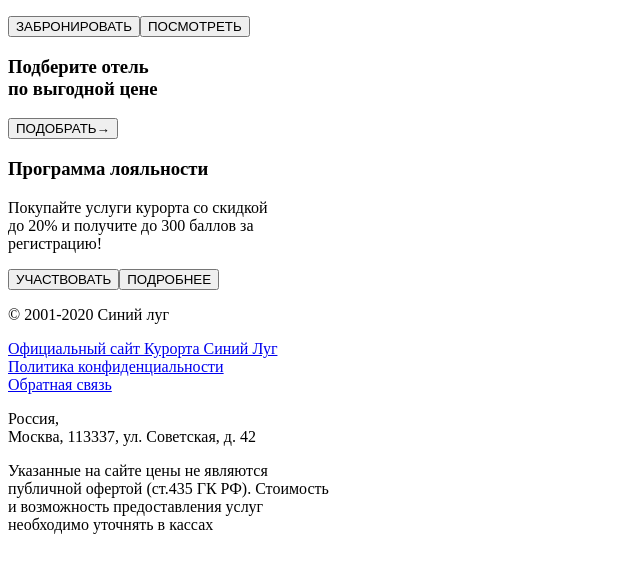
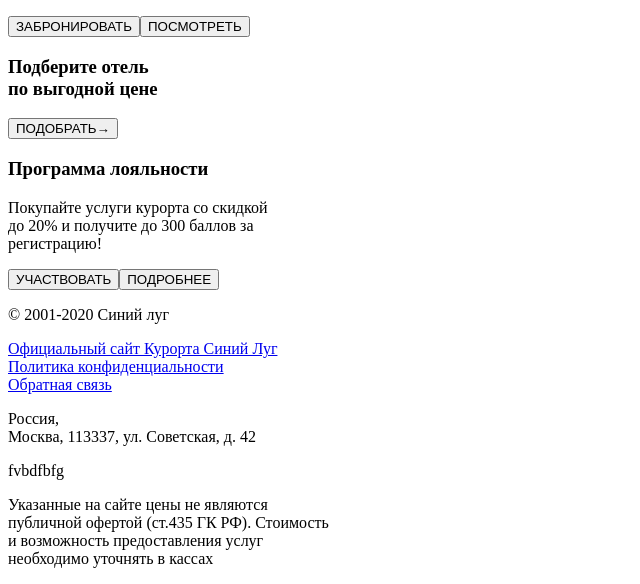
Before and after one commit to GogaVopilin/VotTakVot, a plain HTML site: page index.html in a window 1280 px wide. Shown: the part 3206-3790 px from the top of the page, without its empty margins (0-640 px from the left). Before the commit the page ends 3756 px from the top, so only its background shows below. Drawn offline with Linux system fonts and the light colour scheme.

Commit message:
vottakvot

```diff
--- a/index.html
+++ b/index.html
@@ -90,6 +90,7 @@
             <a class="foot_4" href="https://www.youtube.com/watch?v=dQw4w9WgXcQ"target="_blank">Обратная связь</a>
             <p class="foot_5">Россия,<br> Москва, 113337, ул. Советская, д. 42</p>
         </div>
+        fvbdfbfg
         <div>
             <p class="foot_6">Указанные на сайте цены не являются<br>публичной офертой (ст.435 ГК РФ). Стоимость<br>и возможность предоставления услуг<br>необходимо уточнять в кассах</p>
         </div>
```
